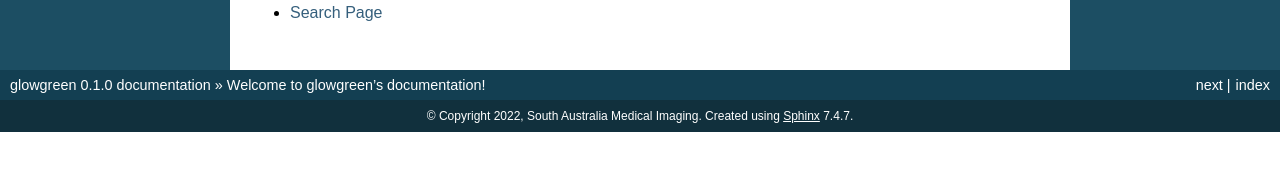
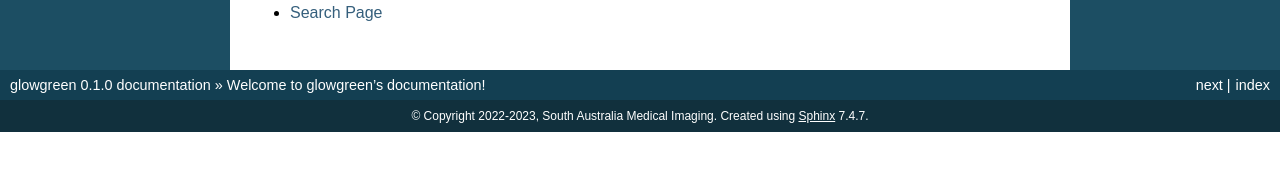
Before and after one commit to SAMI-Medical-Physics/glowgreen, a Sphinx documentation site: the page built from docs/source/index.rst, in a window 1280 px wide. Shown: the part 412-583 px from the top of the page. Built offline with Sphinx 7.4.7, drawn with Linux system fonts in a browser that asks for light colours.

Commit message:
update docs

```diff
--- a/docs/requirements.txt
+++ b/docs/requirements.txt
@@ -1,5 +1,5 @@
 # Defining the exact version will make sure things don't break
-sphinx==5.2.3
-sphinx_rtd_theme==1.0.0
+sphinx==6.2.1
+sphinx_rtd_theme==1.2.0
 readthedocs-sphinx-search==0.1.1
-glowgreen
+glowgreen==0.1.0
--- a/docs/source/conf.py
+++ b/docs/source/conf.py
@@ -12,29 +12,28 @@
 
 GLOWGREEN_VERSION = importlib.metadata.version("glowgreen")
 
-sys.path.insert(0, os.path.abspath('../..'))
-sys.path.insert(0, os.path.abspath('../../src/'))
-sys.path.insert(0, os.path.abspath('../../src/glowgreen/'))
+sys.path.insert(0, os.path.abspath("../.."))
+sys.path.insert(0, os.path.abspath("../../src/"))
+sys.path.insert(0, os.path.abspath("../../src/glowgreen/"))
 
-project = 'glowgreen'
-copyright = '2022, South Australia Medical Imaging'
-author = 'Jake Forster'
+project = "glowgreen"
+copyright = "2022-2023, South Australia Medical Imaging"
+author = "Jake Forster, Erin Lukas"
 release = GLOWGREEN_VERSION
 
 # -- General configuration ---------------------------------------------------
 # https://www.sphinx-doc.org/en/master/usage/configuration.html#general-configuration
 
-extensions = ['sphinx.ext.autodoc', 'sphinx.ext.napoleon']
+extensions = ["sphinx.ext.autodoc", "sphinx.ext.napoleon", "sphinxcontrib.jquery"]
 
-autoclass_content = 'both'
+autoclass_content = "both"
 
-templates_path = ['_templates']
+templates_path = ["_templates"]
 exclude_patterns = []
-
 
 
 # -- Options for HTML output -------------------------------------------------
 # https://www.sphinx-doc.org/en/master/usage/configuration.html#options-for-html-output
 
-html_theme = 'classic'
-html_static_path = ['_static']
+html_theme = "classic"
+html_static_path = ["_static"]
```
Also changed, not shown: .readthedocs.yaml.
